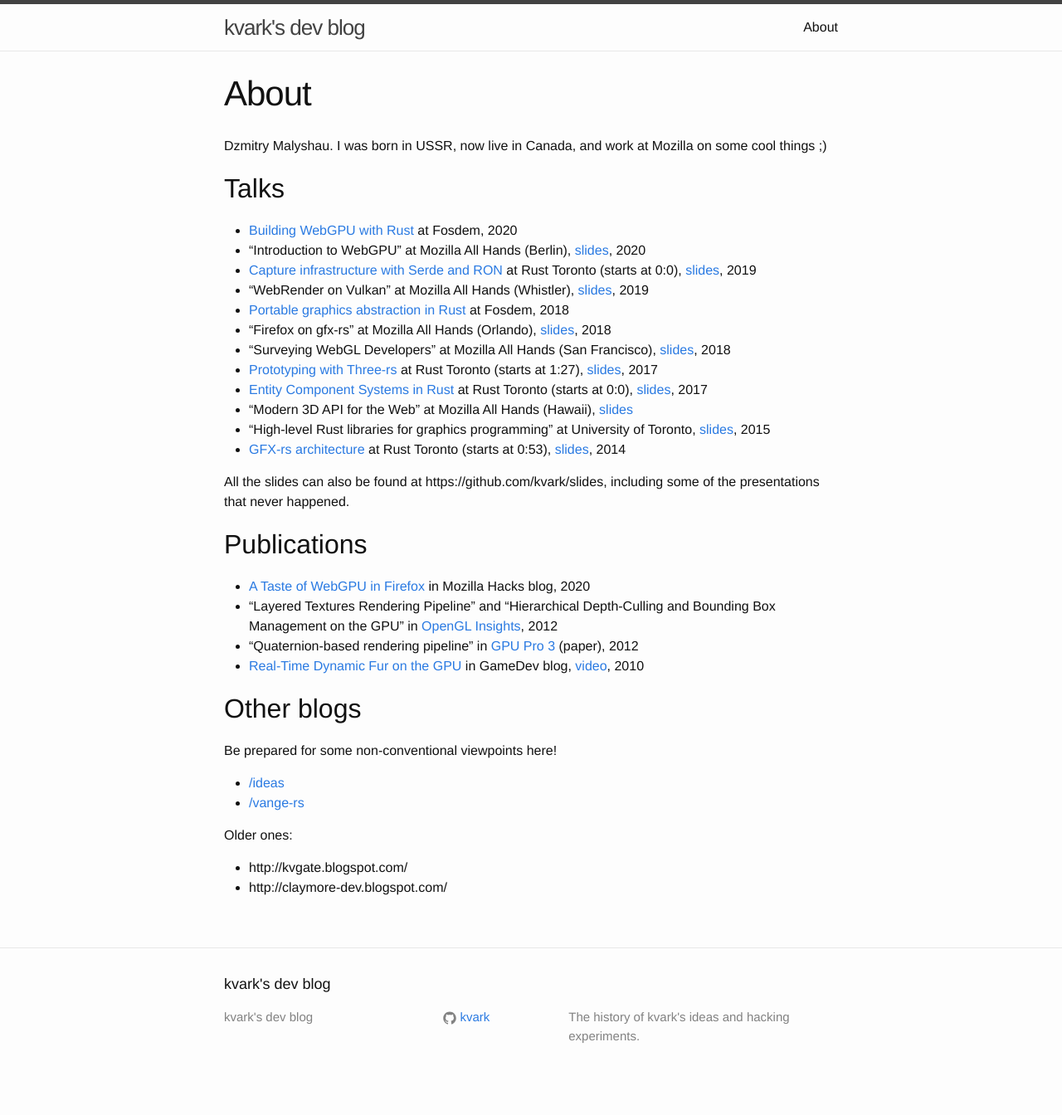
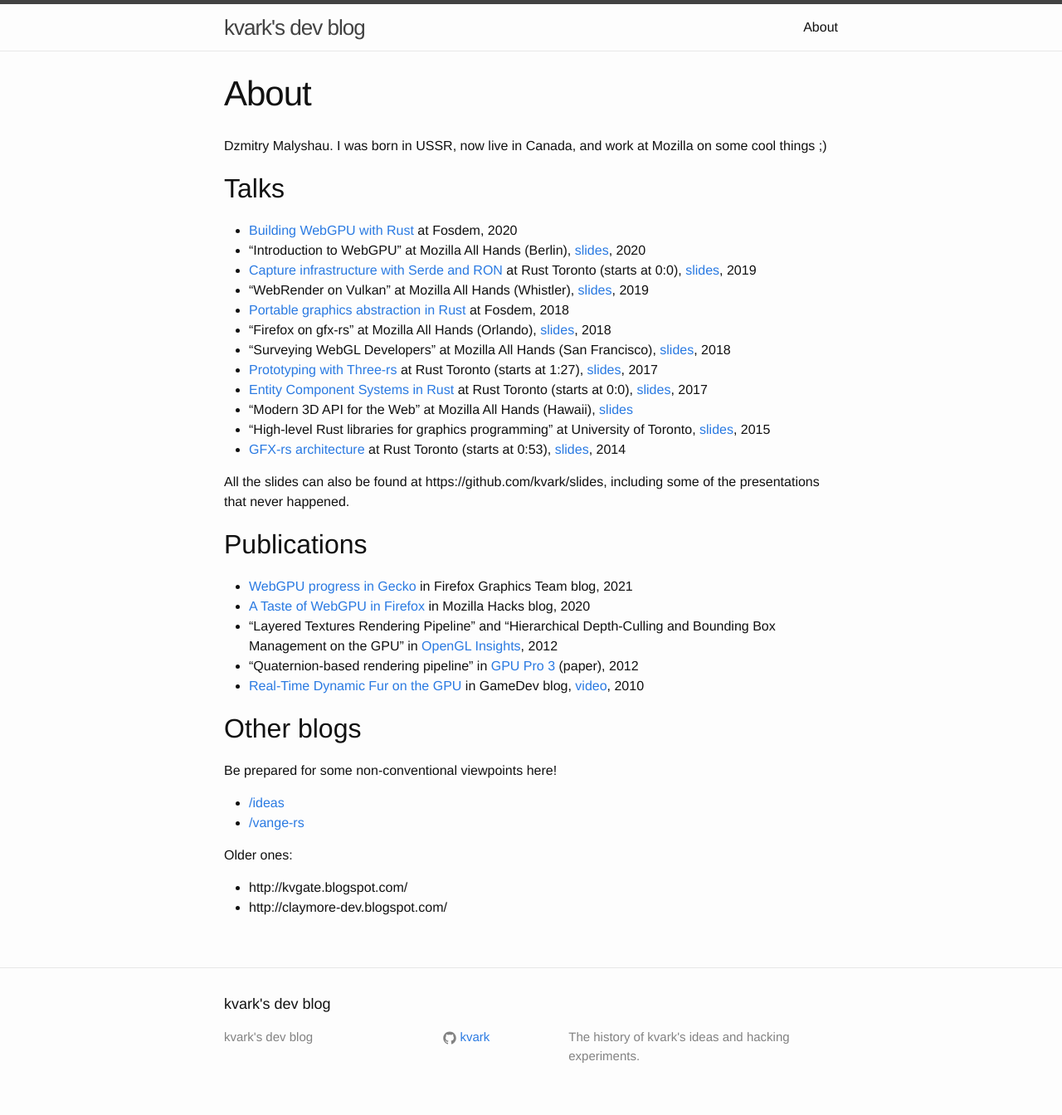
Before and after one commit to kvark/kvark.github.io, a Jekyll site: the page built from about.md, in a window 1280 px wide. Shown: the whole page at 83% size. Built offline with Jekyll 4.4.1, drawn with Linux system fonts in a browser that asks for light colours; before the commit the page ends 1320 px from its top, so only the background shows below that.

Commit message:
Add WebGPU progress post

```diff
--- a/about.md
+++ b/about.md
@@ -26,6 +26,7 @@ All the slides can also be found at https://github.com/kvark/slides, including s
 
 ## Publications
 
+- [WebGPU progress in Gecko](https://mozillagfx.wordpress.com/2021/03/10/webgpu-progress/) in Firefox Graphics Team blog, 2021
 - [A Taste of WebGPU in Firefox](https://hacks.mozilla.org/2020/04/experimental-webgpu-in-firefox/) in Mozilla Hacks blog, 2020
 - "Layered Textures Rendering Pipeline" and "Hierarchical Depth-Culling and Bounding Box Management on the GPU" in [OpenGL Insights](https://www.routledge.com/OpenGL-Insights/Cozzi-Riccio/p/book/9781439893760?utm_source=crcpress.com), 2012
 - "Quaternion-based rendering pipeline" in [GPU Pro 3](https://www.routledge.com/GPU-PRO-3-Advanced-Rendering-Techniques/Engel/p/book/9781439887820?utm_source=crcpress.com) (paper), 2012
```
